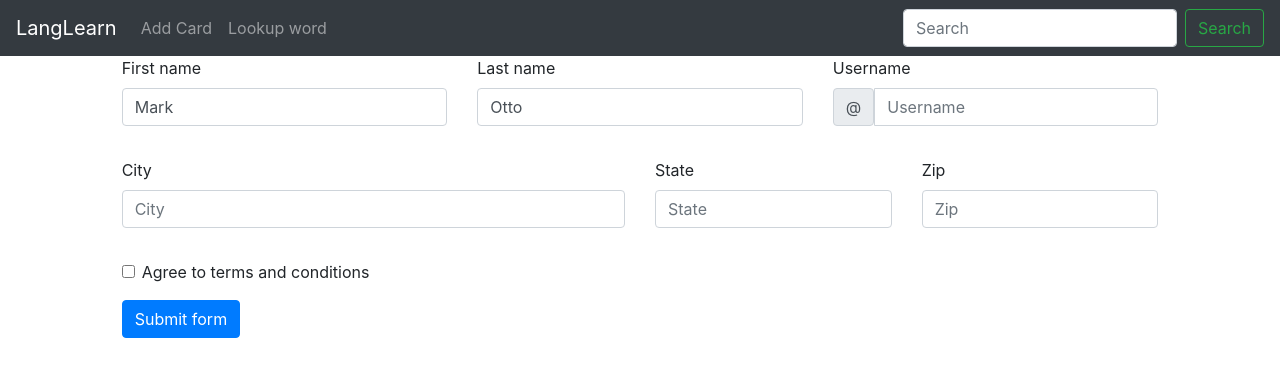
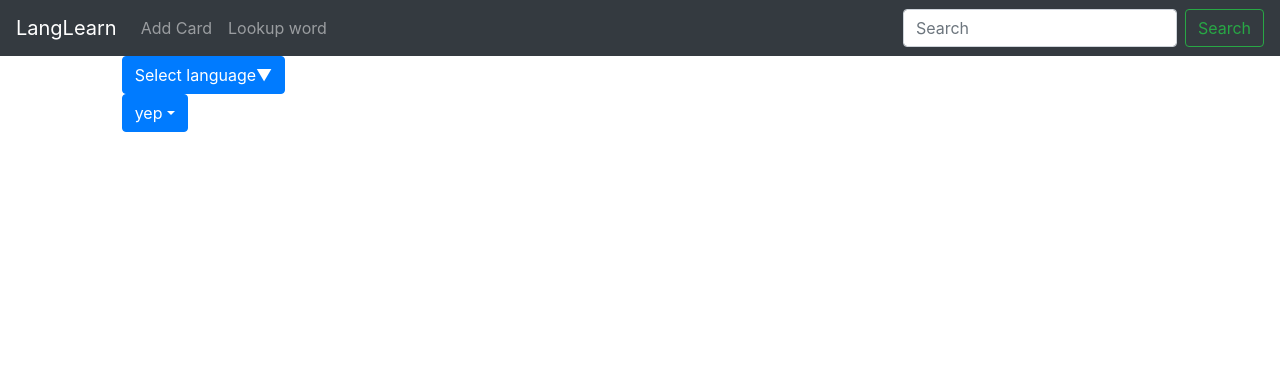
Before and after one commit to KyattPL/lang-learn-app, a React (Create React App) app in the folder frontend/: page /addCard in a window 1280 px wide. Shown: the top 376 px of the page. Built offline with nearby package versions, Linux system fonts and the light colour scheme.

Commit message:
Made initial AddCard functionality with live search dropdown. Updated TODO and removed unnecessary comments

```diff
--- a/frontend/src/components/AddCard.jsx
+++ b/frontend/src/components/AddCard.jsx
@@ -1,26 +1,63 @@
 import Container from 'react-bootstrap/Container';
 import Row from 'react-bootstrap/Row';
 import Col from 'react-bootstrap/Col';
-import Form from 'react-bootstrap/Form';
+import Dropdown from 'react-bootstrap/Dropdown';
+import FormControl from 'react-bootstrap/FormControl';
+import Button from 'react-bootstrap/Button';
 import InputGroup from 'react-bootstrap/InputGroup';
-import Button from 'react-bootstrap/Button';
-
 import { useState } from 'react';
+import React from 'react';
+import '../styles/DropdownLiveSearch.css';
 
 function AddCard() {
 
-    const [validated, setValidated] = useState(false);
+    let langs = [{ lang: "Dutch", index: 1 }, { lang: "Norwegian", index: 2 }];
 
-    const handleSubmit = (event) => {
-        event.preventDefault();
-        event.stopPropagation();
+    const [input, setInput] = useState("");
+    const [langSelected, setLangSelected] = useState("");
 
-        if (event.currentTarget.checkValidity() === true) {
-            setValidated(false);
-        } else {
-            setValidated(true);
-        }
+    const handleLangSelect = (indexSelected) => {
+        setLangSelected(langs[indexSelected - 1].lang);
     }
+
+    if (input.length > 0) {
+        langs = langs.filter((lang) => {
+            return lang.lang.match(input);
+        })
+    }
+
+    let options;
+    if (langs.length === 0) {
+        options = <Dropdown.Item disabled>No matches</Dropdown.Item>;
+    } else {
+        options = langs.map((lang) => <Dropdown.Item key={lang.index} onClick={() => handleLangSelect(lang.index)} eventKey={lang.index}>{lang.lang}</Dropdown.Item>);
+    }
+
+    const CustomToggle = React.forwardRef(({ children, onClick }, ref) => (
+        <Button href="" ref={ref} onClick={(e) => { e.preventDefault(); onClick(e); }}>
+            {children}
+            &#x25bc;
+        </Button>
+    ));
+
+    const CustomMenu = React.forwardRef(
+        ({ children, style, className, 'aria-labelledby': labeledBy }, ref) => {
+
+            return (
+                <div ref={ref} style={style} className={className} aria-labelledby={labeledBy}>
+                    <FormControl
+                        autoFocus
+                        className="mx-3 my-2 w-auto"
+                        placeholder="Search..."
+                        onChange={(e) => setInput(e.target.value)}
+                        value={input} />
+                    <ul className="list-unstyled">
+                        {children}
+                    </ul>
+                </div>
+            );
+        },
+    );
 
     return (
         <Container fluid>
@@ -28,62 +65,33 @@ function AddCard() {
                 <Col>
                 </Col>
                 <Col xs={10}>
-                    <Form noValidate validated={validated} onSubmit={handleSubmit}>
-                        <Row className="mb-3">
-                            <Form.Group as={Col} md="4" controlId="validationCustom01">
-                                <Form.Label>First name</Form.Label>
-                                <Form.Control required type="text" placeholder="First name" defaultValue="Mark" />
-                                <Form.Control.Feedback>Looks good!</Form.Control.Feedback>
-                            </Form.Group>
-                            <Form.Group as={Col} md="4" controlId="validationCustom02">
-                                <Form.Label>Last name</Form.Label>
-                                <Form.Control required type="text" placeholder="Last name" defaultValue="Otto" />
-                                <Form.Control.Feedback>Looks good!</Form.Control.Feedback>
-                            </Form.Group>
-                            <Form.Group as={Col} md="4" controlId="validationCustomUsername">
-                                <Form.Label>Username</Form.Label>
-                                <InputGroup hasValidation>
-                                    <InputGroup.Text id="inputGroupPrepend">@</InputGroup.Text>
-                                    <Form.Control type="text" placeholder="Username" aria-describedby="inputGroupPrepend" required />
-                                    <Form.Control.Feedback type="invalid">
-                                    Please choose a username.
-                                    </Form.Control.Feedback>
-                                </InputGroup>
-                            </Form.Group>
-                        </Row>
-                        <Row className="mb-3">
-                            <Form.Group as={Col} md="6" controlId="validationCustom03">
-                                <Form.Label>City</Form.Label>
-                                <Form.Control type="text" placeholder="City" required />
-                                <Form.Control.Feedback type="invalid">
-                                    Please provide a valid city.
-                                </Form.Control.Feedback>
-                            </Form.Group>
-                            <Form.Group as={Col} md="3" controlId="validationCustom04">
-                                <Form.Label>State</Form.Label>
-                                <Form.Control type="text" placeholder="State" required />
-                                <Form.Control.Feedback type="invalid">
-                                    Please provide a valid state.
-                                </Form.Control.Feedback>
-                            </Form.Group>
-                            <Form.Group as={Col} md="3" controlId="validationCustom05">
-                                <Form.Label>Zip</Form.Label>
-                                <Form.Control type="text" placeholder="Zip" required />
-                                <Form.Control.Feedback type="invalid">
-                                    Please provide a valid zip.
-                                </Form.Control.Feedback>
-                            </Form.Group>
-                        </Row>
-                        <Form.Group className="mb-3">
-                            <Form.Check required label="Agree to terms and conditions" feedback="You must agree before submitting." />
-                        </Form.Group>
-                        <Button type="submit">Submit form</Button>
-                    </Form>
+                    <InputGroup>
+                        <Dropdown>
+                            <Dropdown.Toggle as={CustomToggle} id="dropdownLanguageToggle">
+                                {langSelected === '' ? "Select language" : langSelected}
+                            </Dropdown.Toggle>
+                            <Dropdown.Menu className="dropdownTransform" as={CustomMenu}>
+                                {options}
+                            </Dropdown.Menu>
+                        </Dropdown>
+                    </InputGroup>
+                    <InputGroup>
+                        <Dropdown>
+                            <Dropdown.Toggle>
+                                yep
+                            </Dropdown.Toggle>
+                            <Dropdown.Menu>
+                                <Dropdown.Item>Adjective</Dropdown.Item>
+                                <Dropdown.Item>Noun</Dropdown.Item>
+                                <Dropdown.Item>Verb</Dropdown.Item>
+                            </Dropdown.Menu>
+                        </Dropdown>
+                    </InputGroup>
                 </Col>
                 <Col>
                 </Col>
             </Row>
-        </Container>
+        </Container >
     )
 }
 
--- a/frontend/src/components/norwegian/NorwegianCard.jsx
+++ b/frontend/src/components/norwegian/NorwegianCard.jsx
@@ -50,13 +50,12 @@ function NorwegianCard({ cardObj, numOfTranslation }) {
             result = <VerbGrammarNorwegian grammarObj={singleTranslation.grammarVerb} />
         }
     } else {
-        // TODO: make Grammars arranged in an order that will handle smaller devices
         if ("grammarAdj" in singleTranslation) {
-            result = <SmAdjGrammarNorwegian grammarObj={singleTranslation.grammarAdj}/>; //<AdjGrammarNorwegian grammarObj={singleTranslation.grammarAdj} />
+            result = <SmAdjGrammarNorwegian grammarObj={singleTranslation.grammarAdj} />;
         } else if ("grammarNoun" in singleTranslation) {
-            result = <SmNounGrammarNorwegian grammarObj={singleTranslation.grammarNoun}/>; //<NounGrammarNorwegian grammarObj={singleTranslation.grammarNoun} />
+            result = <SmNounGrammarNorwegian grammarObj={singleTranslation.grammarNoun} />;
         } else {
-            result = <SmVerbGrammarNorwegian grammarObj={singleTranslation.grammarVerb}/>; //<VerbGrammarNorwegian grammarObj={singleTranslation.grammarVerb} />
+            result = <SmVerbGrammarNorwegian grammarObj={singleTranslation.grammarVerb} />;
         }
     }
 
--- /dev/null
+++ b/frontend/src/styles/DropdownLiveSearch.css
@@ -0,0 +1,3 @@
+.dropdownTransform {
+    transform: translate(0px, 40px) !important;
+}
```
Also changed, not shown: 24 other files (tests, documents, lock files or other folders).
